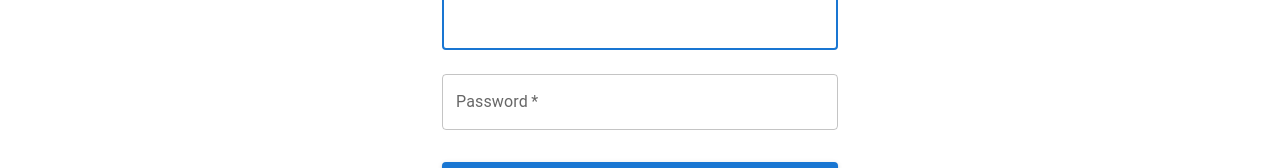
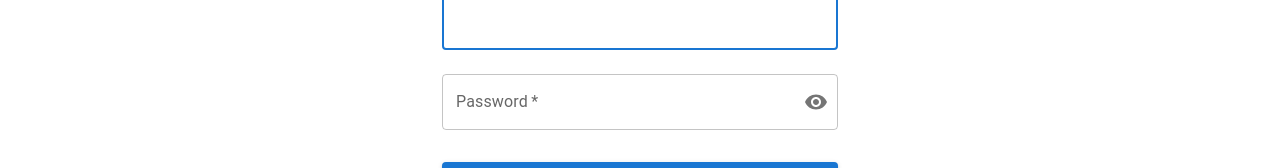
Before and after one commit to Rajkumar1709/PrepTracker, a React (Create React App) app in the folder frontend/: page / in a window 1280 px wide. Shown: the part 190-358 px from the top of the page. Built offline with nearby package versions, Linux system fonts and the light colour scheme.

Commit message:
password visible icon added

```diff
--- a/frontend/src/pages/LoginPage.js
+++ b/frontend/src/pages/LoginPage.js
@@ -1,16 +1,18 @@
-// frontend/src/pages/LoginPage.js
-
 import React, { useState, useContext } from 'react';
 import { useNavigate, Link } from 'react-router-dom';
-import { Container, TextField, Button, Typography, Box, Alert } from '@mui/material';
+import { Container, TextField, Button, Typography, Box, Alert, IconButton, InputAdornment } from '@mui/material';
 import axios from 'axios';
 import { AuthContext } from '../context/AuthContext';
+import { Visibility, VisibilityOff } from '@mui/icons-material'; // Import icons
 
 const LoginPage = () => {
     const [formData, setFormData] = useState({ email: '', password: '' });
     const [error, setError] = useState('');
     const { login } = useContext(AuthContext);
     const navigate = useNavigate();
+
+    // NEW: State to manage password visibility
+    const [showPassword, setShowPassword] = useState(false);
 
     const handleChange = (e) => {
         setFormData({ ...formData, [e.target.name]: e.target.value });
@@ -20,11 +22,17 @@ const LoginPage = () => {
         e.preventDefault();
         try {
             const res = await axios.post('/api/users/login', formData);
-            login(res.data.token); // Update context with token
-            navigate('/dashboard'); // Redirect to dashboard
+            login(res.data.token);
+            navigate('/dashboard');
         } catch (err) {
             setError(err.response?.data?.message || 'Login failed');
         }
+    };
+
+    // NEW: Functions to handle the icon click
+    const handleClickShowPassword = () => setShowPassword((show) => !show);
+    const handleMouseDownPassword = (event) => {
+        event.preventDefault();
     };
 
     return (
@@ -34,7 +42,34 @@ const LoginPage = () => {
                 {error && <Alert severity="error" sx={{ width: '100%', mt: 2 }}>{error}</Alert>}
                 <Box component="form" onSubmit={handleSubmit} sx={{ mt: 1 }}>
                     <TextField margin="normal" required fullWidth id="email" label="Email Address" name="email" autoComplete="email" autoFocus onChange={handleChange} />
-                    <TextField margin="normal" required fullWidth name="password" label="Password" type="password" id="password" autoComplete="current-password" onChange={handleChange} />
+
+                    {/* UPDATED: Password TextField */}
+                    <TextField
+                        margin="normal"
+                        required
+                        fullWidth
+                        name="password"
+                        label="Password"
+                        type={showPassword ? 'text' : 'password'}
+                        id="password"
+                        autoComplete="current-password"
+                        onChange={handleChange}
+                        InputProps={{
+                            endAdornment: (
+                                <InputAdornment position="end">
+                                    <IconButton
+                                        aria-label="toggle password visibility"
+                                        onClick={handleClickShowPassword}
+                                        onMouseDown={handleMouseDownPassword}
+                                        edge="end"
+                                    >
+                                        {showPassword ? <VisibilityOff /> : <Visibility />}
+                                    </IconButton>
+                                </InputAdornment>
+                            )
+                        }}
+                    />
+
                     <Button type="submit" fullWidth variant="contained" sx={{ mt: 3, mb: 2 }}>Sign In</Button>
                     <Link to="/signup" variant="body2">
                         {"Don't have an account? Sign Up"}
--- a/frontend/src/pages/ProblemTrackerPage.js
+++ b/frontend/src/pages/ProblemTrackerPage.js
@@ -144,7 +144,7 @@ const ProblemTrackerPage = () => {
     return (
         <Container maxWidth="xl" sx={{ mt: 4, mb: 4 }}>
             <Typography variant="h4" component="h1" gutterBottom>
-                Problem Browser
+                DSA PROBLEMS FOR PLACEMENT PREPARATION
             </Typography>
             <Grid container spacing={4}>
                 <Grid item xs={12} md={3}>
--- a/frontend/src/pages/SignupPage.js
+++ b/frontend/src/pages/SignupPage.js
@@ -1,17 +1,18 @@
-
-// frontend/src/pages/SignupPage.js
-
 import React, { useState, useContext } from 'react';
 import { useNavigate, Link } from 'react-router-dom';
-import { Container, TextField, Button, Typography, Box, Alert } from '@mui/material';
+import { Container, TextField, Button, Typography, Box, Alert, IconButton, InputAdornment } from '@mui/material';
 import axios from 'axios';
 import { AuthContext } from '../context/AuthContext';
+import { Visibility, VisibilityOff } from '@mui/icons-material'; // Import icons
 
 const SignupPage = () => {
     const [formData, setFormData] = useState({ name: '', email: '', password: '' });
     const [error, setError] = useState('');
     const { login } = useContext(AuthContext);
     const navigate = useNavigate();
+
+    // NEW: State to manage password visibility
+    const [showPassword, setShowPassword] = useState(false);
 
     const handleChange = (e) => {
         setFormData({ ...formData, [e.target.name]: e.target.value });
@@ -21,11 +22,17 @@ const SignupPage = () => {
         e.preventDefault();
         try {
             const res = await axios.post('/api/users/register', formData);
-            login(res.data.token); // Log in the user immediately after signup
+            login(res.data.token);
             navigate('/dashboard');
         } catch (err) {
             setError(err.response?.data?.message || 'Signup failed');
         }
+    };
+
+    // NEW: Functions to handle the icon click
+    const handleClickShowPassword = () => setShowPassword((show) => !show);
+    const handleMouseDownPassword = (event) => {
+        event.preventDefault();
     };
 
     return (
@@ -36,7 +43,33 @@ const SignupPage = () => {
                 <Box component="form" onSubmit={handleSubmit} sx={{ mt: 1 }}>
                     <TextField margin="normal" required fullWidth id="name" label="Name" name="name" autoComplete="name" autoFocus onChange={handleChange} />
                     <TextField margin="normal" required fullWidth id="email" label="Email Address" name="email" autoComplete="email" onChange={handleChange} />
-                    <TextField margin="normal" required fullWidth name="password" label="Password" type="password" id="password" onChange={handleChange} />
+
+                    {/* UPDATED: Password TextField */}
+                    <TextField
+                        margin="normal"
+                        required
+                        fullWidth
+                        name="password"
+                        label="Password"
+                        type={showPassword ? 'text' : 'password'}
+                        id="password"
+                        onChange={handleChange}
+                        InputProps={{
+                            endAdornment: (
+                                <InputAdornment position="end">
+                                    <IconButton
+                                        aria-label="toggle password visibility"
+                                        onClick={handleClickShowPassword}
+                                        onMouseDown={handleMouseDownPassword}
+                                        edge="end"
+                                    >
+                                        {showPassword ? <VisibilityOff /> : <Visibility />}
+                                    </IconButton>
+                                </InputAdornment>
+                            )
+                        }}
+                    />
+
                     <Button type="submit" fullWidth variant="contained" sx={{ mt: 3, mb: 2 }}>Sign Up</Button>
                     <Link to="/login" variant="body2">
                         {"Already have an account? Sign In"}
```
